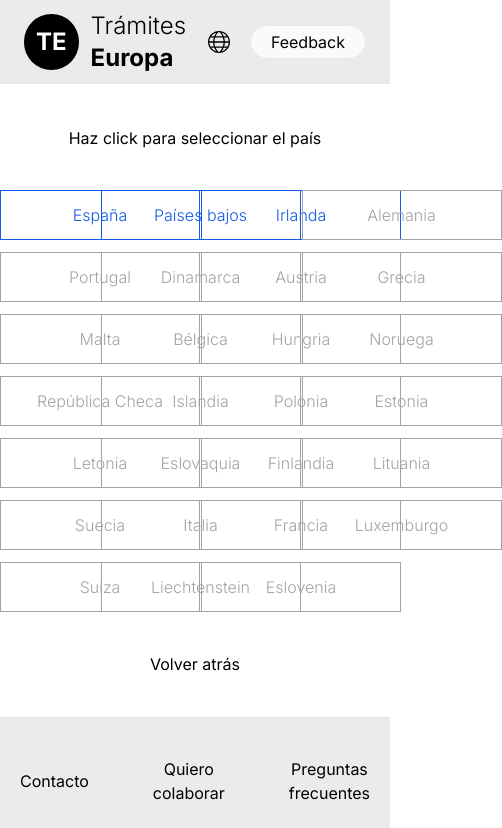
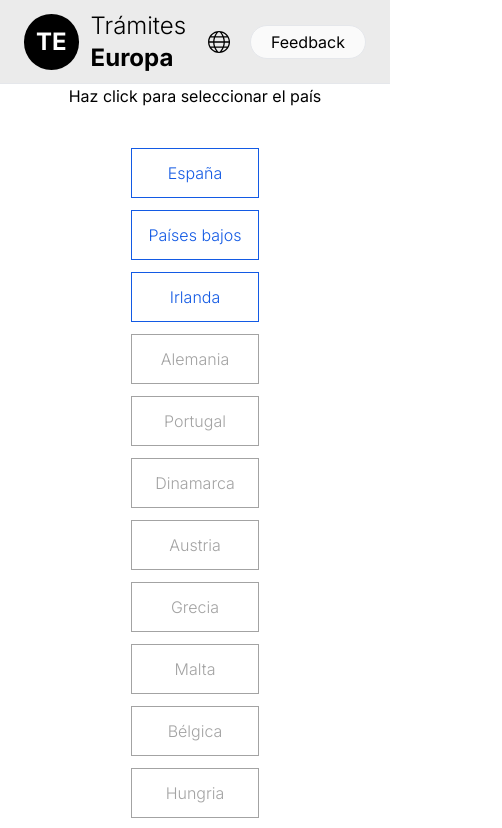
Before and after one commit to juansadeveloper/tramites_europa_new, a Next.js app: page /countries in a window 390 px wide. Shown: the top 828 px of the page, 502 px wide, since content can reach past the window. Built offline with nearby package versions, Linux system fonts and the light colour scheme.

Commit message:
Made Countries Page Responsive
Using chatGPT (not even reading the output)

```diff
--- a/app/countries/page.jsx
+++ b/app/countries/page.jsx
@@ -1,42 +1,42 @@
-import React from 'react'
-import Link from 'next/link'
+import React from 'react';
+import Link from 'next/link';
 
-function page() {
+function Page() {
   return (
-    <main className='min-h-[75vh] text-center flex flex-col justify-center items-center'>
-        <p>Haz click para seleccionar el país</p>
-        <div className='grid gap-3 max-w-[940px]   m-auto grid-cols-4 justify-center  my-[40px]'>
-            <Link href="/countries/spain"><button className='font-light text-blue border border-blue hover:text-darkwhite hover:bg-blue min-w-[200px] py-3'>España</button></Link>
-            <Link href="/countries/the-netherlands"><button className='font-light text-blue border border-blue hover:text-darkwhite hover:bg-blue min-w-[200px] py-3'>Países bajos</button></Link>
-            <Link href="/countries/ireland"><button className='font-light text-blue border border-blue hover:text-darkwhite hover:bg-blue min-w-[200px] py-3'>Irlanda</button></Link>
-            <Link href="#"><button className='font-light cursor-default text-neutral-400 border border-neutral-400 min-w-[200px] py-3'>Alemania</button></Link>
-            <Link href="#"><button className='font-light cursor-default text-neutral-400 border border-neutral-400 min-w-[200px] py-3'>Portugal</button></Link>
-            <Link href="#"><button className='font-light cursor-default text-neutral-400 border border-neutral-400 min-w-[200px] py-3'>Dinamarca</button></Link>
-            <Link href="#"><button className='font-light cursor-default text-neutral-400 border border-neutral-400 min-w-[200px] py-3'>Austria</button></Link>
-            <Link href="#"><button className='font-light cursor-default text-neutral-400 border border-neutral-400 min-w-[200px] py-3'>Grecia</button></Link>
-            <Link href="#"><button className='font-light cursor-default text-neutral-400 border border-neutral-400 min-w-[200px] py-3'>Malta</button></Link>
-            <Link href="#"><button className='font-light cursor-default text-neutral-400 border border-neutral-400 min-w-[200px] py-3'>Bélgica</button></Link>
-            <Link href="#"><button className='font-light cursor-default text-neutral-400 border border-neutral-400 min-w-[200px] py-3'>Hungria</button></Link>
-            <Link href="#"><button className='font-light cursor-default text-neutral-400 border border-neutral-400 min-w-[200px] py-3'>Noruega</button></Link>
-            <Link href="#"><button className='font-light cursor-default text-neutral-400 border border-neutral-400 min-w-[200px] py-3'>República Checa</button></Link>
-            <Link href="#"><button className='font-light cursor-default text-neutral-400 border border-neutral-400 min-w-[200px] py-3'>Islandia</button></Link>
-            <Link href="#"><button className='font-light cursor-default text-neutral-400 border border-neutral-400 min-w-[200px] py-3'>Polonia</button></Link>
-            <Link href="#"><button className='font-light cursor-default text-neutral-400 border border-neutral-400 min-w-[200px] py-3'>Estonia</button></Link>
-            <Link href="#"><button className='font-light cursor-default text-neutral-400 border border-neutral-400 min-w-[200px] py-3'>Letonia</button></Link>
-            <Link href="#"><button className='font-light cursor-default text-neutral-400 border border-neutral-400 min-w-[200px] py-3'>Eslovaquia</button></Link>
-            <Link href="#"><button className='font-light cursor-default text-neutral-400 border border-neutral-400 min-w-[200px] py-3'>Finlandia</button></Link>
-            <Link href="#"><button className='font-light cursor-default text-neutral-400 border border-neutral-400 min-w-[200px] py-3'>Lituania</button></Link>
-            <Link href="#"><button className='font-light cursor-default text-neutral-400 border border-neutral-400 min-w-[200px] py-3'>Suecia</button></Link>
-            <Link href="#"><button className='font-light cursor-default text-neutral-400 border border-neutral-400 min-w-[200px] py-3'>Italia</button></Link>
-            <Link href="#"><button className='font-light cursor-default text-neutral-400 border border-neutral-400 min-w-[200px] py-3'>Francia</button></Link>
-            <Link href="#"><button className='font-light cursor-default text-neutral-400 border border-neutral-400 min-w-[200px] py-3'>Luxemburgo</button></Link>
-            <Link href="#"><button className='font-light cursor-default text-neutral-400 border border-neutral-400 min-w-[200px] py-3'>Suiza</button></Link>
-            <Link href="#"><button className='font-light cursor-default text-neutral-400 border border-neutral-400 min-w-[200px] py-3'>Liechtenstein</button></Link>
-            <Link href="#"><button className='font-light cursor-default text-neutral-400 border border-neutral-400 min-w-[200px] py-3'>Eslovenia</button></Link>
-        </div>
-        <Link href="/"><p className='hover:text-blue'>Volver atrás</p></Link>
+    <main className='min-h-[75vh] text-center flex flex-col justify-center items-center px-4'>
+      <p>Haz click para seleccionar el país</p>
+      <div className='grid gap-3 max-w-[940px] m-auto grid-cols-1 sm:grid-cols-2 md:grid-cols-3 lg:grid-cols-4 justify-center my-[40px]'>
+        <Link href="/countries/spain"><button className='font-light text-blue border border-blue hover:text-darkwhite hover:bg-blue w-full sm:min-w-[150px] py-3'>España</button></Link>
+        <Link href="/countries/the-netherlands"><button className='font-light text-blue border border-blue hover:text-darkwhite hover:bg-blue w-full sm:min-w-[150px] py-3'>Países bajos</button></Link>
+        <Link href="/countries/ireland"><button className='font-light text-blue border border-blue hover:text-darkwhite hover:bg-blue w-full sm:min-w-[150px] py-3'>Irlanda</button></Link>
+        <Link href="#"><button className='font-light cursor-default text-neutral-400 border border-neutral-400 w-full sm:min-w-[150px] py-3'>Alemania</button></Link>
+        <Link href="#"><button className='font-light cursor-default text-neutral-400 border border-neutral-400 w-full sm:min-w-[150px] py-3'>Portugal</button></Link>
+        <Link href="#"><button className='font-light cursor-default text-neutral-400 border border-neutral-400 w-full sm:min-w-[150px] py-3'>Dinamarca</button></Link>
+        <Link href="#"><button className='font-light cursor-default text-neutral-400 border border-neutral-400 w-full sm:min-w-[150px] py-3'>Austria</button></Link>
+        <Link href="#"><button className='font-light cursor-default text-neutral-400 border border-neutral-400 w-full sm:min-w-[150px] py-3'>Grecia</button></Link>
+        <Link href="#"><button className='font-light cursor-default text-neutral-400 border border-neutral-400 w-full sm:min-w-[150px] py-3'>Malta</button></Link>
+        <Link href="#"><button className='font-light cursor-default text-neutral-400 border border-neutral-400 w-full sm:min-w-[150px] py-3'>Bélgica</button></Link>
+        <Link href="#"><button className='font-light cursor-default text-neutral-400 border border-neutral-400 w-full sm:min-w-[150px] py-3'>Hungria</button></Link>
+        <Link href="#"><button className='font-light cursor-default text-neutral-400 border border-neutral-400 w-full sm:min-w-[150px] py-3'>Noruega</button></Link>
+        <Link href="#"><button className='font-light cursor-default text-neutral-400 border border-neutral-400 w-full sm:min-w-[150px] py-3'>República Checa</button></Link>
+        <Link href="#"><button className='font-light cursor-default text-neutral-400 border border-neutral-400 w-full sm:min-w-[150px] py-3'>Islandia</button></Link>
+        <Link href="#"><button className='font-light cursor-default text-neutral-400 border border-neutral-400 w-full sm:min-w-[150px] py-3'>Polonia</button></Link>
+        <Link href="#"><button className='font-light cursor-default text-neutral-400 border border-neutral-400 w-full sm:min-w-[150px] py-3'>Estonia</button></Link>
+        <Link href="#"><button className='font-light cursor-default text-neutral-400 border border-neutral-400 w-full sm:min-w-[150px] py-3'>Letonia</button></Link>
+        <Link href="#"><button className='font-light cursor-default text-neutral-400 border border-neutral-400 w-full sm:min-w-[150px] py-3'>Eslovaquia</button></Link>
+        <Link href="#"><button className='font-light cursor-default text-neutral-400 border border-neutral-400 w-full sm:min-w-[150px] py-3'>Finlandia</button></Link>
+        <Link href="#"><button className='font-light cursor-default text-neutral-400 border border-neutral-400 w-full sm:min-w-[150px] py-3'>Lituania</button></Link>
+        <Link href="#"><button className='font-light cursor-default text-neutral-400 border border-neutral-400 w-full sm:min-w-[150px] py-3'>Suecia</button></Link>
+        <Link href="#"><button className='font-light cursor-default text-neutral-400 border border-neutral-400 w-full sm:min-w-[150px] py-3'>Italia</button></Link>
+        <Link href="#"><button className='font-light cursor-default text-neutral-400 border border-neutral-400 w-full sm:min-w-[150px] py-3'>Francia</button></Link>
+        <Link href="#"><button className='font-light cursor-default text-neutral-400 border border-neutral-400 w-full sm:min-w-[150px] py-3'>Luxemburgo</button></Link>
+        <Link href="#"><button className='font-light cursor-default text-neutral-400 border border-neutral-400 w-full sm:min-w-[150px] py-3'>Suiza</button></Link>
+        <Link href="#"><button className='font-light cursor-default text-neutral-400 border border-neutral-400 w-full sm:min-w-[150px] py-3'>Liechtenstein</button></Link>
+        <Link href="#"><button className='font-light cursor-default text-neutral-400 border border-neutral-400 w-full sm:min-w-[150px] py-3'>Eslovenia</button></Link>
+      </div>
+      <Link href="/"><p className='hover:text-blue mt-4'>Volver atrás</p></Link>
     </main>
   )
 }
 
-export default page
+export default Page;
```
